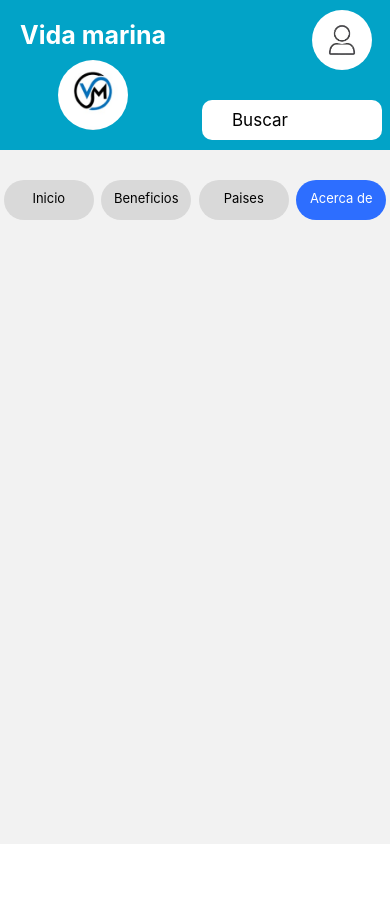
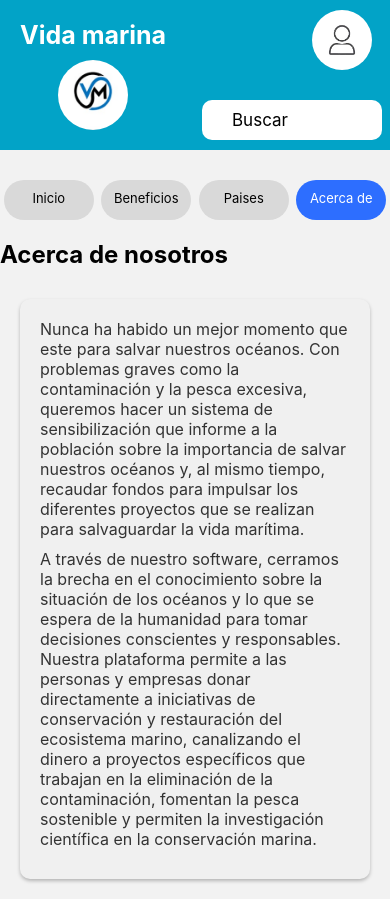
Before and after one commit to AreSteven19/Proyecto_VidaMarina, a React Native app: screen /Acerca in a window 390 px wide. Before the commit the page ends 844 px from the top, so only its background shows below. Built offline with nearby package versions, Linux system fonts and the light colour scheme.

Commit message:
se agrega acerca

```diff
--- a/Navegacion/Acerca.js
+++ b/Navegacion/Acerca.js
@@ -23,13 +23,13 @@ export default function Acerca() {
                 <View style={styles.nav}>
 
                     <View style={styles.izquierda}>
-                        <Text style={styles.textologo} >Vida marina</Text>
+                        <Text style={styles.textologo}>Vida marina</Text>
                         <Image style={styles.ImageLog} source={require("../images/logo.jpg")} />
                     </View>
 
                     <View style={styles.derecha}>
 
-                    <TouchableOpacity onPress={() => navigation.navigate("Profile")}>
+                        <TouchableOpacity>
                             <Image style={styles.ImageLog2} source={require("../images/logouser.jpg")} />
                         </TouchableOpacity>
                         <TextInput
@@ -41,29 +41,30 @@ export default function Acerca() {
 
                 </View>
 
-
-
-
                 <View style={styles.botones}>
-                        <TouchableOpacity  onPress={() => navigation.navigate("Inicio")} style={styles.btnLogin} >
+                    <TouchableOpacity onPress={() => navigation.navigate("Inicio")} style={styles.btnLogin} >
                         <Text style={styles.boton}>Inicio</Text>
-                           </TouchableOpacity  >
-                           <TouchableOpacity  onPress={() => navigation.navigate("Beneficios")} style={styles.btnLogin}>
+                    </TouchableOpacity>
+                    <TouchableOpacity onPress={() => navigation.navigate("Beneficios")} style={styles.btnLogin}>
                         <Text style={styles.boton}>Beneficios</Text>
                     </TouchableOpacity>
-                           <TouchableOpacity  onPress={() => navigation.navigate("Paises")} style={styles.btnLogin}>
+                    <TouchableOpacity onPress={() => navigation.navigate("Paises")} style={styles.btnLogin}>
                         <Text style={styles.boton}>Paises</Text>
                     </TouchableOpacity>
-                           <TouchableOpacity  onPress={() => navigation.navigate("Acerca")} style={styles.btnLoginElejido}>
+                    <TouchableOpacity onPress={() => navigation.navigate("Acerca")} style={styles.btnLoginElejido}>
                         <Text style={styles.botonelejido}>Acerca de</Text>
-                           </TouchableOpacity >
+                    </TouchableOpacity>
                 </View>
+                <Text style={{ fontSize: 24, fontWeight: 'bold', marginBottom: 10 }}>Acerca de nosotros</Text>
+                <View style={styles.resumenContainer}>
+                    <Text style={styles.resumenTexto}>
+                        Nunca ha habido un mejor momento que este para salvar nuestros océanos. Con problemas graves como la contaminación y la pesca excesiva, queremos hacer un sistema de sensibilización que informe a la población sobre la importancia de salvar nuestros océanos y, al mismo tiempo, recaudar fondos para impulsar los diferentes proyectos que se realizan para salvaguardar la vida marítima.
+                    </Text>
+                    <Text style={styles.resumenTexto}>
+                        A través de nuestro software, cerramos la brecha en el conocimiento sobre la situación de los océanos y lo que se espera de la humanidad para tomar decisiones conscientes y responsables. Nuestra plataforma permite a las personas y empresas donar directamente a iniciativas de conservación y restauración del ecosistema marino, canalizando el dinero a proyectos específicos que trabajan en la eliminación de la contaminación, fomentan la pesca sostenible y permiten la investigación científica en la conservación marina.
+                    </Text>
 
-
-
-
-
-
+                </View>
 
                 <StatusBar style="auto" />
             </View>
@@ -81,28 +82,22 @@ const styles = StyleSheet.create({
         paddingTop: 10,
         backgroundColor: "#2D6EFF",
     },
-    botonelejido:{
-
-        fontSize:13,
+    botonelejido: {
+        fontSize: 13,
         color: "#FFFFFF",
         textAlign: "center",
-
-
     },
-    botones:{
+    botones: {
         display: "flex",
         flexDirection: "row",
         justifyContent: "space-around",
         marginTop: 20,
-
+        marginBottom: 20,
     },
-    boton:{
-
-        fontSize:13,
+    boton: {
+        fontSize: 13,
         color: "#000000",
         textAlign: "center",
-
-
     },
     container: {
         height: "100%",
@@ -121,7 +116,6 @@ const styles = StyleSheet.create({
         width: 180,
         marginRight: 8,
         padding: 10,
-
     },
     nav: {
         display: "flex",
@@ -147,7 +141,6 @@ const styles = StyleSheet.create({
         width: 60,
         marginLeft: 100,
         borderRadius: 70,
-
     },
     btnLogin: {
         borderRadius: 60,
@@ -197,4 +190,23 @@ const styles = StyleSheet.create({
         backgroundColor: "#FFFFFF",
         fontSize: 17,
     },
+    resumenContainer: {
+        backgroundColor: "#f0f0f0",
+        padding: 20,
+        margin: 20,
+        borderRadius: 10,
+        shadowColor: "#000",
+        shadowOffset: {
+            width: 0,
+            height: 2,
+        },
+        shadowOpacity: 0.25,
+        shadowRadius: 3.84,
+        elevation: 5,
+    },
+    resumenTexto: {
+        fontSize: 16,
+        color: "#333",
+        marginBottom: 10,
+    },
 });
```
Lines whose indentation alone changed are shown as unchanged.
